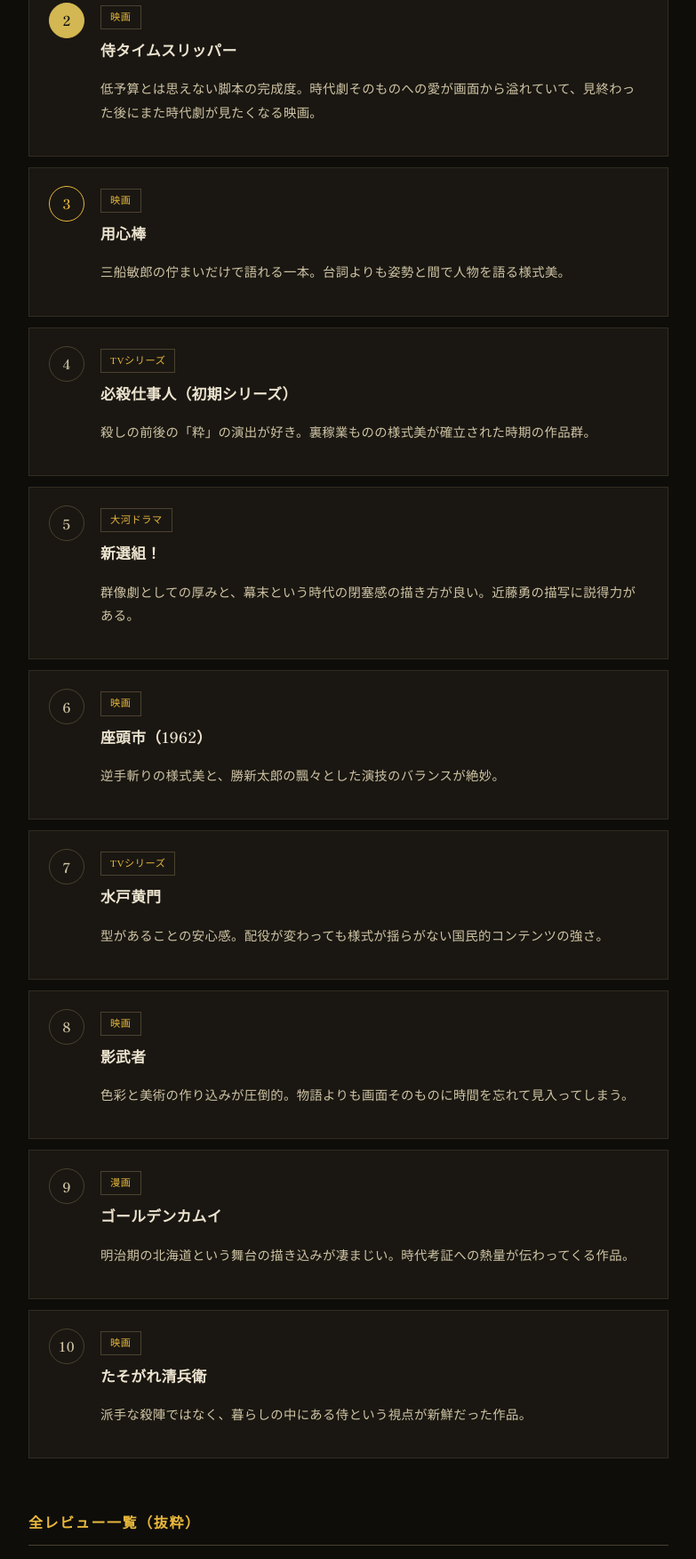
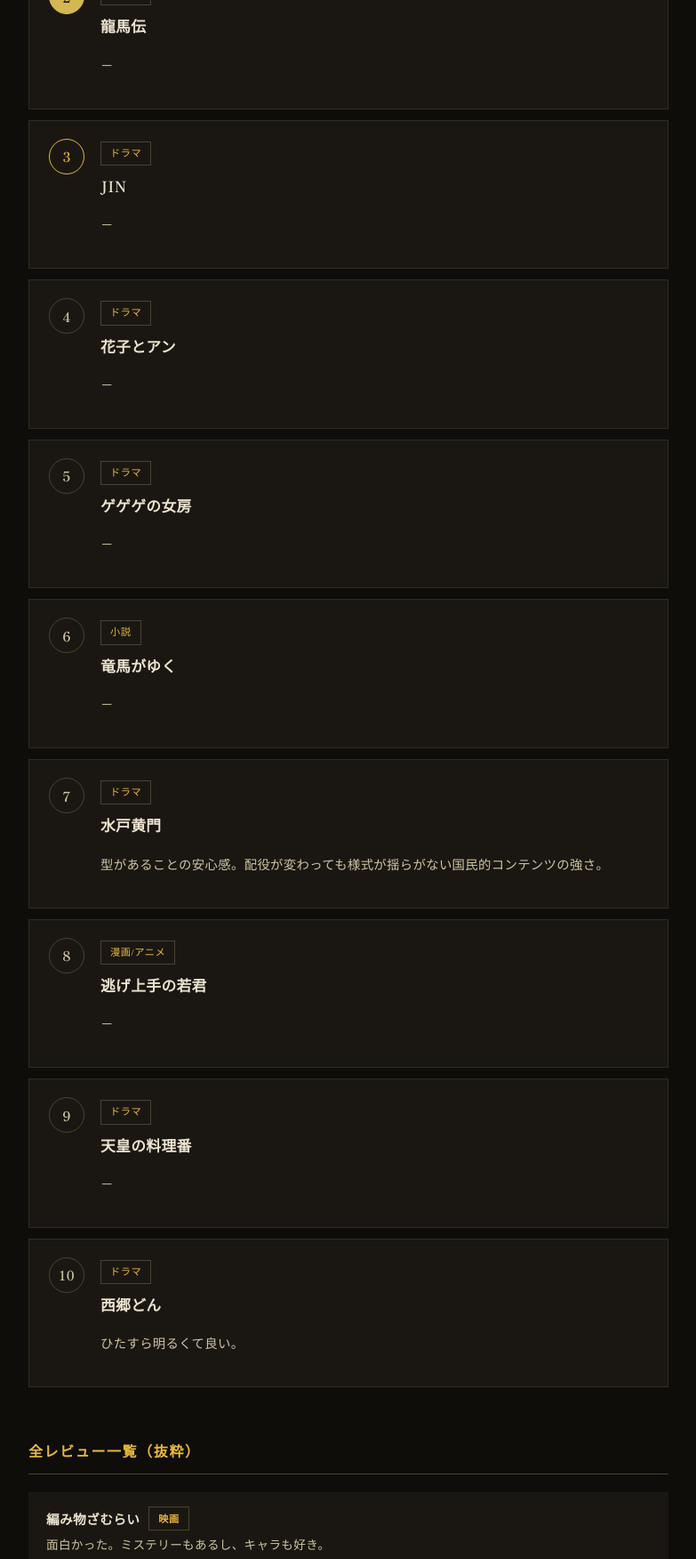
Before and after one commit to Azaleacreativeroom888/fan-jidaigeki, a plain HTML site: page ranking.html in a window 1280 px wide. Shown: the part 778-2530 px from the top of the page at 89% size, without its empty margins (248-1031 px from the left). Drawn offline with Linux system fonts and the light colour scheme; a web font is replaced by a local one.

Commit message:
Update ranking.html

```diff
--- a/ranking.html
+++ b/ranking.html
@@ -798,61 +798,61 @@
           <div class="top-card">
             <div class="rank-badge rank-1">1</div>
             <div class="top-card-body">
-              <span class="genre-tag">映画</span>
-              <div class="top-card-title">七人の侍</div>
-              <p class="top-card-text">何度見返しても発見がある。集団劇としての殺陣の組み立て方が今の時代劇にも脈々と受け継がれているのが分かる。</p>
+              <span class="genre-tag">漫画/アニメ/ドラマ</span>
+              <div class="top-card-title">ゴールデンカムイ</div>
+              <p class="top-card-text">－</p>
             </div>
           </div>
 
           <div class="top-card">
             <div class="rank-badge rank-2">2</div>
             <div class="top-card-body">
-              <span class="genre-tag">映画</span>
-              <div class="top-card-title">侍タイムスリッパー</div>
-              <p class="top-card-text">低予算とは思えない脚本の完成度。時代劇そのものへの愛が画面から溢れていて、見終わった後にまた時代劇が見たくなる映画。</p>
+              <span class="genre-tag">ドラマ</span>
+              <div class="top-card-title">龍馬伝</div>
+              <p class="top-card-text">－</p>
             </div>
           </div>
 
           <div class="top-card">
             <div class="rank-badge rank-3">3</div>
             <div class="top-card-body">
-              <span class="genre-tag">映画</span>
-              <div class="top-card-title">用心棒</div>
-              <p class="top-card-text">三船敏郎の佇まいだけで語れる一本。台詞よりも姿勢と間で人物を語る様式美。</p>
+              <span class="genre-tag">ドラマ</span>
+              <div class="top-card-title">JIN</div>
+              <p class="top-card-text">－</p>
             </div>
           </div>
 
           <div class="top-card">
             <div class="rank-badge">4</div>
             <div class="top-card-body">
-              <span class="genre-tag">TVシリーズ</span>
-              <div class="top-card-title">必殺仕事人（初期シリーズ）</div>
-              <p class="top-card-text">殺しの前後の「粋」の演出が好き。裏稼業ものの様式美が確立された時期の作品群。</p>
+              <span class="genre-tag">ドラマ</span>
+              <div class="top-card-title">花子とアン</div>
+              <p class="top-card-text">－</p>
             </div>
           </div>
 
           <div class="top-card">
             <div class="rank-badge">5</div>
             <div class="top-card-body">
-              <span class="genre-tag">大河ドラマ</span>
-              <div class="top-card-title">新選組！</div>
-              <p class="top-card-text">群像劇としての厚みと、幕末という時代の閉塞感の描き方が良い。近藤勇の描写に説得力がある。</p>
+              <span class="genre-tag">ドラマ</span>
+              <div class="top-card-title">ゲゲゲの女房</div>
+              <p class="top-card-text">－</p>
             </div>
           </div>
 
           <div class="top-card">
             <div class="rank-badge">6</div>
             <div class="top-card-body">
-              <span class="genre-tag">映画</span>
-              <div class="top-card-title">座頭市（1962）</div>
-              <p class="top-card-text">逆手斬りの様式美と、勝新太郎の飄々とした演技のバランスが絶妙。</p>
+              <span class="genre-tag">小説</span>
+              <div class="top-card-title">竜馬がゆく</div>
+              <p class="top-card-text">－</p>
             </div>
           </div>
 
           <div class="top-card">
             <div class="rank-badge">7</div>
             <div class="top-card-body">
-              <span class="genre-tag">TVシリーズ</span>
+              <span class="genre-tag">ドラマ</span>
               <div class="top-card-title">水戸黄門</div>
               <p class="top-card-text">型があることの安心感。配役が変わっても様式が揺らがない国民的コンテンツの強さ。</p>
             </div>
@@ -861,27 +861,27 @@
           <div class="top-card">
             <div class="rank-badge">8</div>
             <div class="top-card-body">
-              <span class="genre-tag">映画</span>
-              <div class="top-card-title">影武者</div>
-              <p class="top-card-text">色彩と美術の作り込みが圧倒的。物語よりも画面そのものに時間を忘れて見入ってしまう。</p>
+              <span class="genre-tag">漫画/アニメ</span>
+              <div class="top-card-title">逃げ上手の若君</div>
+              <p class="top-card-text">－</p>
             </div>
           </div>
 
           <div class="top-card">
             <div class="rank-badge">9</div>
             <div class="top-card-body">
-              <span class="genre-tag">漫画</span>
-              <div class="top-card-title">ゴールデンカムイ</div>
-              <p class="top-card-text">明治期の北海道という舞台の描き込みが凄まじい。時代考証への熱量が伝わってくる作品。</p>
+              <span class="genre-tag">ドラマ</span>
+              <div class="top-card-title">天皇の料理番</div>
+              <p class="top-card-text">－</p>
             </div>
           </div>
 
           <div class="top-card">
             <div class="rank-badge">10</div>
             <div class="top-card-body">
-              <span class="genre-tag">映画</span>
-              <div class="top-card-title">たそがれ清兵衛</div>
-              <p class="top-card-text">派手な殺陣ではなく、暮らしの中にある侍という視点が新鮮だった作品。</p>
+              <span class="genre-tag">ドラマ</span>
+              <div class="top-card-title">西郷どん</div>
+              <p class="top-card-text">ひたすら明るくて良い。</p>
             </div>
           </div>
 
@@ -891,10 +891,20 @@
         <div class="review-list">
 
           <div class="review-item">
+            <div class="review-item-title">編み物ざむらい <span class="genre-tag">映画</span></div>
+            <div class="review-item-text">面白かった。ミステリーもあるし、キャラも好き。</div>
+          </div>
+
+          <div class="review-item">
             <div class="review-item-title">木挽町のあだ打ち <span class="genre-tag">映画</span></div>
             <div class="review-item-text">面白かった。ちょっと説明不足で分かりにくかった。
                映画を小説にすると説明不足になるのは仕方のないことだけどね。
                小説を読みたいと思う。</div>
+          </div>
+
+          <div class="review-item">
+            <div class="review-item-title">のぼうの城 <span class="genre-tag">映画</span></div>
+            <div class="review-item-text">面白かったんだけど、ちょっとわかりにくかった。小説を読んでみようと思う。</div>
           </div>
 
         </div>
@@ -903,16 +913,8 @@
 
         <div class="review-list">
 
-          <div class="review-item"><div class="review-item-title">大江戸捜査網 <span class="genre-tag">TVシリーズ</span></div></div>
-          <div class="review-item"><div class="review-item-title">暴れん坊将軍 <span class="genre-tag">TVシリーズ</span></div></div>
-          <div class="review-item"><div class="review-item-title">木枯し紋次郎 <span class="genre-tag">TVシリーズ</span></div></div>
-          <div class="review-item"><div class="review-item-title">るろうに剣心 最終章 <span class="genre-tag">映画</span></div></div>
-          <div class="review-item"><div class="review-item-title">武士の一分 <span class="genre-tag">映画</span></div></div>
-          <div class="review-item"><div class="review-item-title">壬生義士伝 <span class="genre-tag">映画</span></div></div>
-          <div class="review-item"><div class="review-item-title">功名が辻 <span class="genre-tag">大河ドラマ</span></div></div>
-          <div class="review-item"><div class="review-item-title">るろうに剣心 伝説の最期編 <span class="genre-tag">映画</span></div></div>
-          <div class="review-item"><div class="review-item-title">桜田門外ノ変 <span class="genre-tag">映画</span></div></div>
-          <div class="review-item"><div class="review-item-title">大坂の陣 <span class="genre-tag">ドラマ</span></div></div>
+          <div class="review-item"><div class="review-item-title">海賊と呼ばれた男 <span class="genre-tag">映画</span></div></div>
+          <div class="review-item"><div class="review-item-title">利休にたずねよ <span class="genre-tag">小説</span></div></div>
 
         </div>
 
```
